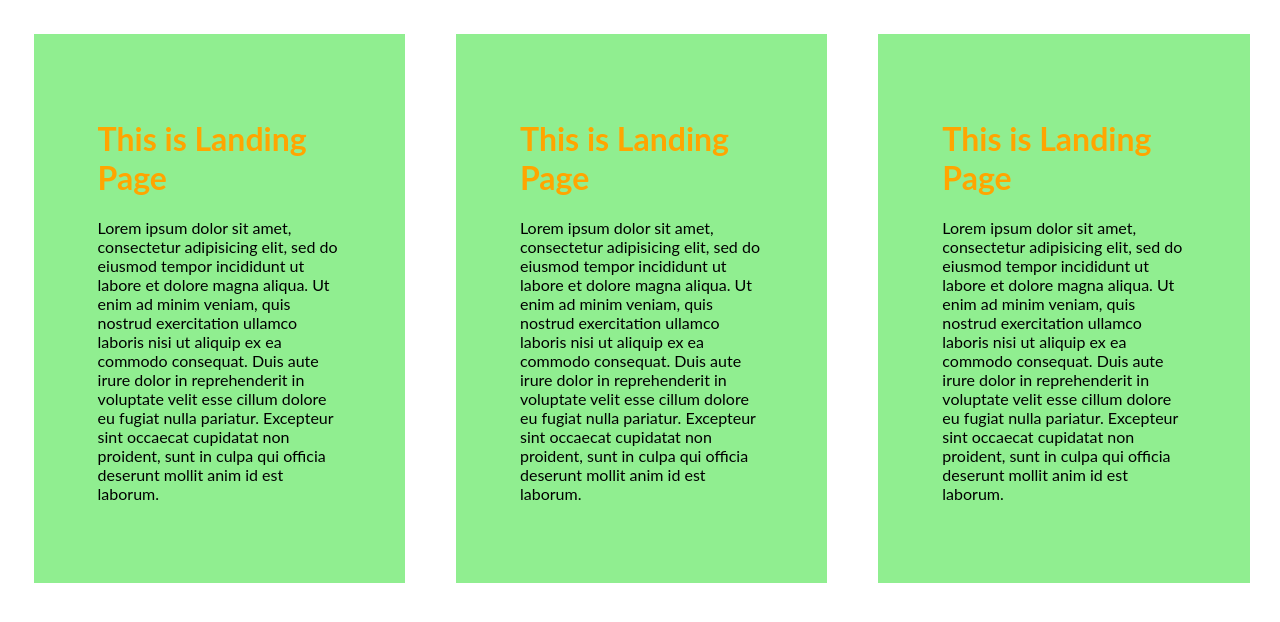
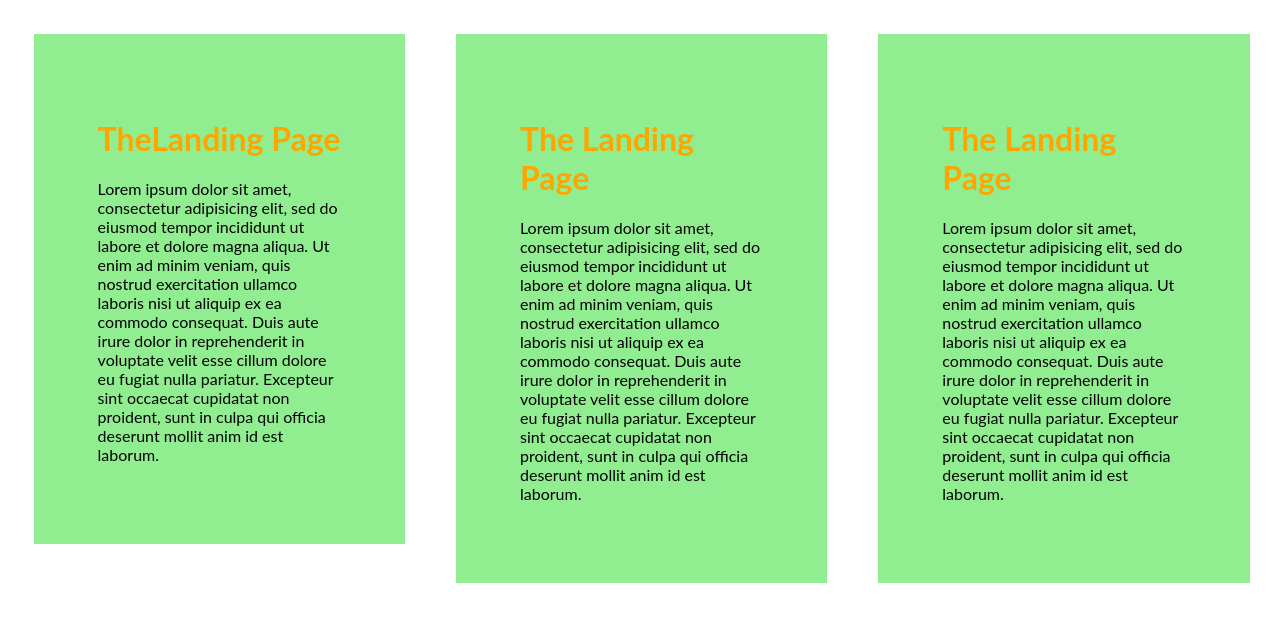
Before and after one commit to AkulaAnil/LandingPage, a plain HTML site: page index.html in a window 1280 px wide. Drawn offline with Linux system fonts and the light colour scheme.

Commit message:
change title

```diff
--- a/index.html
+++ b/index.html
@@ -7,7 +7,7 @@
 </head>
 <body>
 	<div class="row">
-	    <h1>This is Landing Page</h1>
+	    <h1>TheLanding Page</h1>
 	    <p>Lorem ipsum dolor sit amet, consectetur adipisicing elit, sed do eiusmod
 	    tempor incididunt ut labore et dolore magna aliqua. Ut enim ad minim veniam,
 	    quis nostrud exercitation ullamco laboris nisi ut aliquip ex ea commodo
@@ -16,7 +16,7 @@
 	    proident, sunt in culpa qui officia deserunt mollit anim id est laborum.</p>
 	</div>
 	<div class="row">
-	    <h1>This is Landing Page</h1>
+	    <h1>The Landing Page</h1>
 	    <p>Lorem ipsum dolor sit amet, consectetur adipisicing elit, sed do eiusmod
 	    tempor incididunt ut labore et dolore magna aliqua. Ut enim ad minim veniam,
 	    quis nostrud exercitation ullamco laboris nisi ut aliquip ex ea commodo
@@ -25,7 +25,7 @@
 	    proident, sunt in culpa qui officia deserunt mollit anim id est laborum.</p>
 	</div>
 	<div class="row">
-	    <h1>This is Landing Page</h1>
+	    <h1>The Landing Page</h1>
 	    <p>Lorem ipsum dolor sit amet, consectetur adipisicing elit, sed do eiusmod
 	    tempor incididunt ut labore et dolore magna aliqua. Ut enim ad minim veniam,
 	    quis nostrud exercitation ullamco laboris nisi ut aliquip ex ea commodo
```
